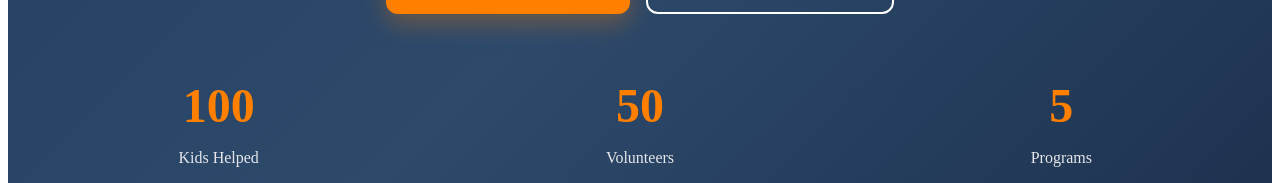
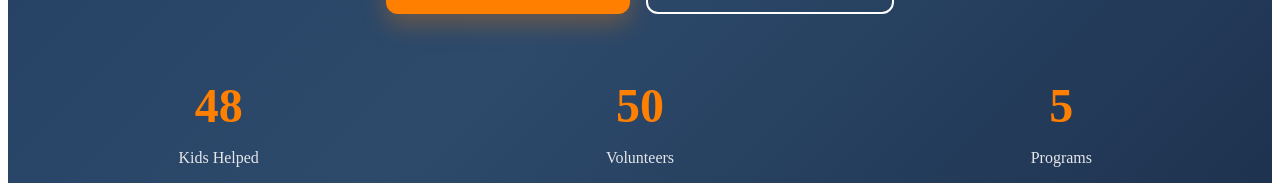
Before and after one commit to Maria715/projectsoch, a React (Create React App) app: page / in a window 1280 px wide. Shown: the part 419-602 px from the top of the page. Built offline with nearby package versions, Linux system fonts and the light colour scheme.

Commit message:
hotfix/facts

```diff
--- a/src/components/Hero.js
+++ b/src/components/Hero.js
@@ -10,7 +10,7 @@ const Hero = () => {
   useEffect(() => {
     const animateCounters = () => {
       const targets = {
-        kids: 100,
+        kids: 48,
         volunteers: 50,
         programs: 5
       };
```
